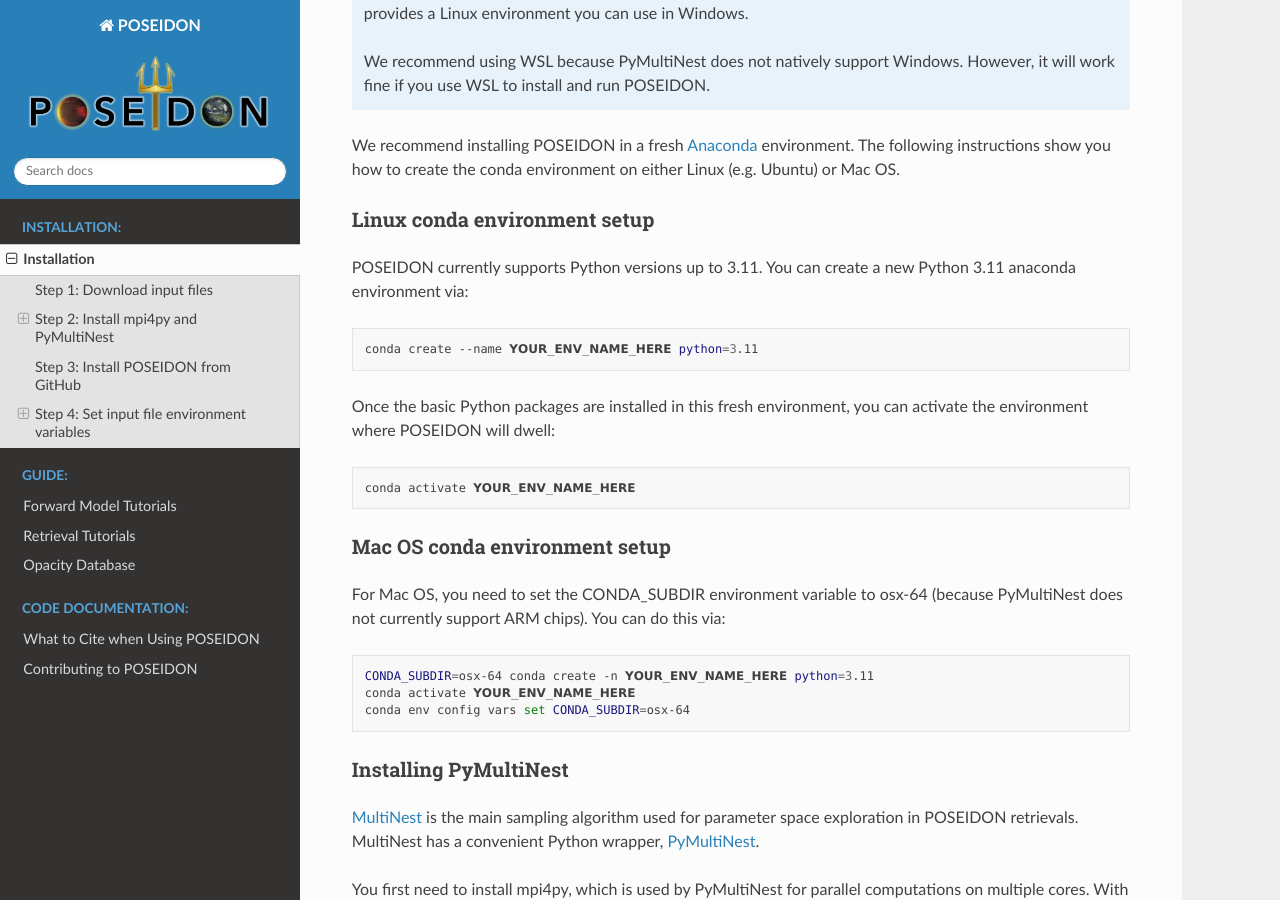
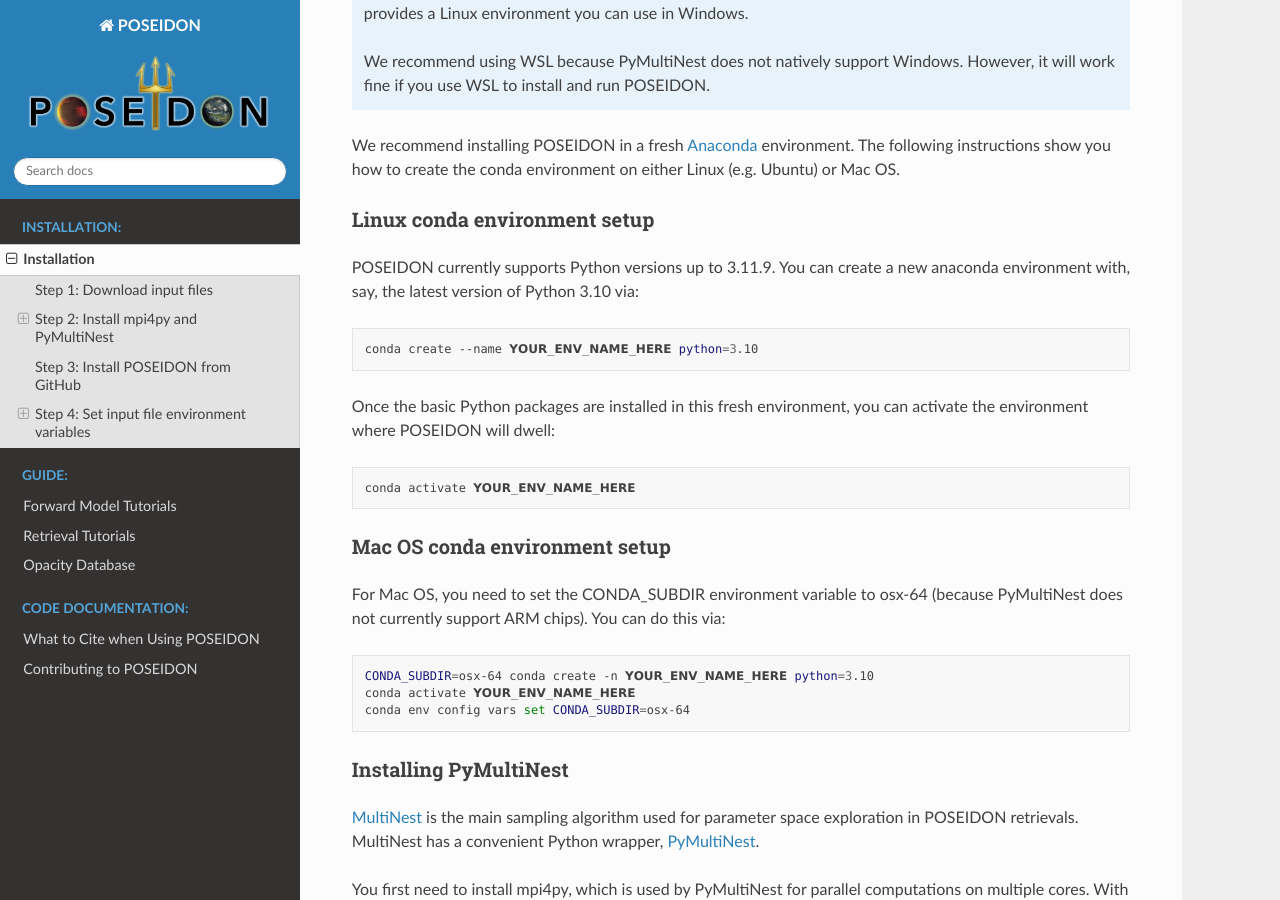
Before and after one commit to MartianColonist/POSEIDON, a Sphinx documentation site: the page built from docs/content/installation.rst, in a window 1280 px wide and 900 px high, scrolled down 599 px. Built offline with Sphinx 7.4.7 and the Read the Docs theme 2.0.0, drawn with Linux system fonts in a browser that asks for light colours; pages that are not in the unit, such as notebooks, are missing from menus.

Commit message:
Update Python version in install instructions

```diff
--- a/docs/content/installation.rst
+++ b/docs/content/installation.rst
@@ -36,12 +36,12 @@ on either Linux (e.g. Ubuntu) or Mac OS.
 Linux conda environment setup
 -----------------------------
 
-POSEIDON currently supports Python versions up to 3.11. You can create a new
-Python 3.11 anaconda environment via:
+POSEIDON currently supports Python versions up to 3.11.9. You can create a new
+anaconda environment with, say, the latest version of Python 3.10 via:
 
 .. code-block:: bash
 
-   conda create --name 𝗬𝗢𝗨𝗥_𝗘𝗡𝗩_𝗡𝗔𝗠𝗘_𝗛𝗘𝗥𝗘 python=3.11
+   conda create --name 𝗬𝗢𝗨𝗥_𝗘𝗡𝗩_𝗡𝗔𝗠𝗘_𝗛𝗘𝗥𝗘 python=3.10
 
 Once the basic Python packages are installed in this fresh environment, you
 can activate the environment where POSEIDON will dwell:
@@ -58,7 +58,7 @@ For Mac OS, you need to set the CONDA_SUBDIR environment variable to osx-64
 
 .. code-block:: bash
 
-   CONDA_SUBDIR=osx-64 conda create -n 𝗬𝗢𝗨𝗥_𝗘𝗡𝗩_𝗡𝗔𝗠𝗘_𝗛𝗘𝗥𝗘 python=3.11
+   CONDA_SUBDIR=osx-64 conda create -n 𝗬𝗢𝗨𝗥_𝗘𝗡𝗩_𝗡𝗔𝗠𝗘_𝗛𝗘𝗥𝗘 python=3.10
    conda activate 𝗬𝗢𝗨𝗥_𝗘𝗡𝗩_𝗡𝗔𝗠𝗘_𝗛𝗘𝗥𝗘
    conda env config vars set CONDA_SUBDIR=osx-64
 
```
